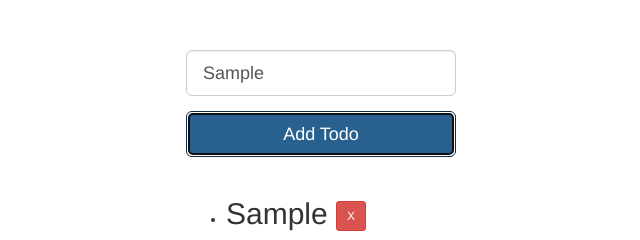
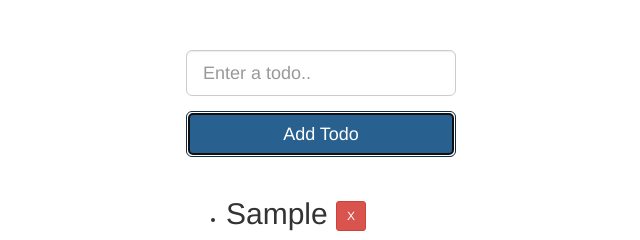
Before and after one commit to amberwoodrow/js-event-delegation, a plain HTML site: page index.html in a window 1280 px wide. Both pictures are taken after typing "Sample" into the empty fields and a click on the button "Add Todo". Shown: the full height of the page, 319-959 px from the left. Drawn offline with nearby package versions, Linux system fonts and the light colour scheme.

Commit message:
empty input on submit

```diff
--- a/index.html
+++ b/index.html
@@ -14,7 +14,7 @@
 
       <form>
         <div class="form-group">
-          <input type="text" class="form-control input-lg" placeholder="Enter a todo..">
+          <input id="form-input" type="text" class="form-control input-lg" placeholder="Enter a todo..">
         </div>
         <button type="submit" class="btn btn-primary btn-lg btn-block">Add Todo</button>
       </form>
--- a/js/main.js
+++ b/js/main.js
@@ -7,6 +7,7 @@ $(document).on('ready', function() {
     var toDo = $('input').val();
     $('#all-todos').prepend('<li><h2>'+toDo+
       '&nbsp;<button class="btn btn-danger btn-sm">X</button></h2></li>');
+    $('#form-input').val("");
   });
 
   $(document).on('click', 'li', function() {
```
